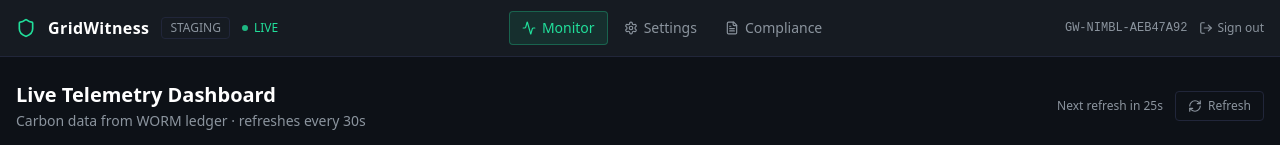
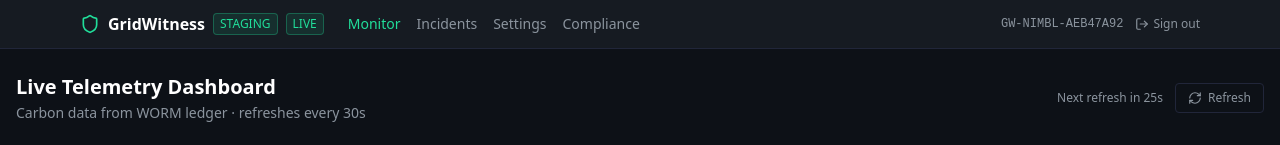
Before and after one commit to myshariff123/gridwitness-dashboard, a Next.js app: page /monitor in a window 1280 px wide. Shown: the top 145 px of the page. Built offline with nearby package versions, Linux system fonts and the light colour scheme; no server answers.

Commit message:
Refactor Nav component and update links

```diff
--- a/components/Nav.tsx
+++ b/components/Nav.tsx
@@ -1,61 +1,59 @@
 'use client'
-import Link from 'next/link'
+import Link  from 'next/link'
 import { usePathname } from 'next/navigation'
-import { Activity, Settings, FileText, Shield, LogOut } from 'lucide-react'
+import { Shield, LogOut, AlertTriangle } from 'lucide-react'
 
-const links = [
-  { href: '/monitor',    label: 'Monitor',    icon: Activity },
-  { href: '/settings',   label: 'Settings',   icon: Settings },
-  { href: '/compliance', label: 'Compliance', icon: FileText },
+interface Props {
+  tenantId: string
+}
+
+const TABS = [
+  { href: '/monitor',    label: 'Monitor'    },
+  { href: '/incidents',  label: 'Incidents'  },
+  { href: '/settings',   label: 'Settings'   },
+  { href: '/compliance', label: 'Compliance' },
 ]
 
-export default function Nav({ tenantId }: { tenantId?: string }) {
-  const path = usePathname()
+export default function Nav({ tenantId }: Props) {
+  const pathname = usePathname()
 
   return (
-    <nav className="border-b border-gw-border bg-gw-panel sticky top-0 z-50">
-      <div className="max-w-7xl mx-auto px-4 flex items-center justify-between h-14">
-
-        {/* Logo */}
-        <div className="flex items-center gap-3">
+    <nav className="bg-gw-panel border-b border-gw-border">
+      <div className="max-w-6xl mx-auto px-4 py-3 flex items-center justify-between">
+        <div className="flex items-center gap-6">
+          <div className="flex items-center gap-2">
             <Shield className="w-5 h-5 text-gw-green" />
-          <span className="font-bold text-white tracking-wide">GridWitness</span>
-          <span className="hidden sm:inline text-xs text-gw-muted border border-gw-border rounded px-2 py-0.5">
+            <span className="font-bold text-white">GridWitness</span>
+            <span className="text-xs px-1.5 py-0.5 rounded bg-gw-green/10 text-gw-green border border-gw-green/30">
               STAGING
             </span>
-          {/* Live indicator */}
-          <span className="flex items-center gap-1.5 text-xs text-gw-green">
-            <span className="w-1.5 h-1.5 rounded-full bg-gw-green gw-pulse" />
+            <span className="text-xs px-1.5 py-0.5 rounded bg-gw-green/10 text-gw-green border border-gw-green/30">
               LIVE
             </span>
           </div>
-
-        {/* Nav links */}
-        <div className="flex items-center gap-1">
-          {links.map(({ href, label, icon: Icon }) => (
+          <div className="flex items-center gap-4">
+            {TABS.map(t => {
+              const active = pathname.startsWith(t.href)
+              return (
                 <Link
-              key={href}
-              href={href}
-              className={`flex items-center gap-1.5 px-3 py-1.5 rounded text-sm transition-colors
-                ${path === href
-                  ? 'bg-gw-green/10 text-gw-green border border-gw-green/30'
-                  : 'text-gw-muted hover:text-white hover:bg-gw-border/50'
+                  key={t.href}
+                  href={t.href}
+                  className={`text-sm transition-colors ${
+                    active ? 'text-gw-green font-medium' : 'text-gw-muted hover:text-white'
                   }`}
                 >
-              <Icon className="w-3.5 h-3.5" />
-              <span className="hidden sm:inline">{label}</span>
+                  {t.label}
                 </Link>
-          ))}
+              )
+            })}
           </div>
-
-        {/* Tenant ID + logout */}
-        <div className="flex items-center gap-3 text-xs text-gw-muted">
-          {tenantId && (
-            <span className="hidden md:block font-mono">{tenantId}</span>
-          )}
-          <Link href="/auth" className="flex items-center gap-1 hover:text-white transition-colors">
+        </div>
+        <div className="flex items-center gap-3">
+          <span className="text-xs text-gw-muted font-mono">{tenantId}</span>
+          <Link href="/auth"
+            className="flex items-center gap-1 text-xs text-gw-muted hover:text-gw-green transition-colors">
             <LogOut className="w-3.5 h-3.5" />
-            <span className="hidden sm:inline">Sign out</span>
+            Sign out
           </Link>
         </div>
       </div>
```
Lines whose indentation alone changed are shown as unchanged.
